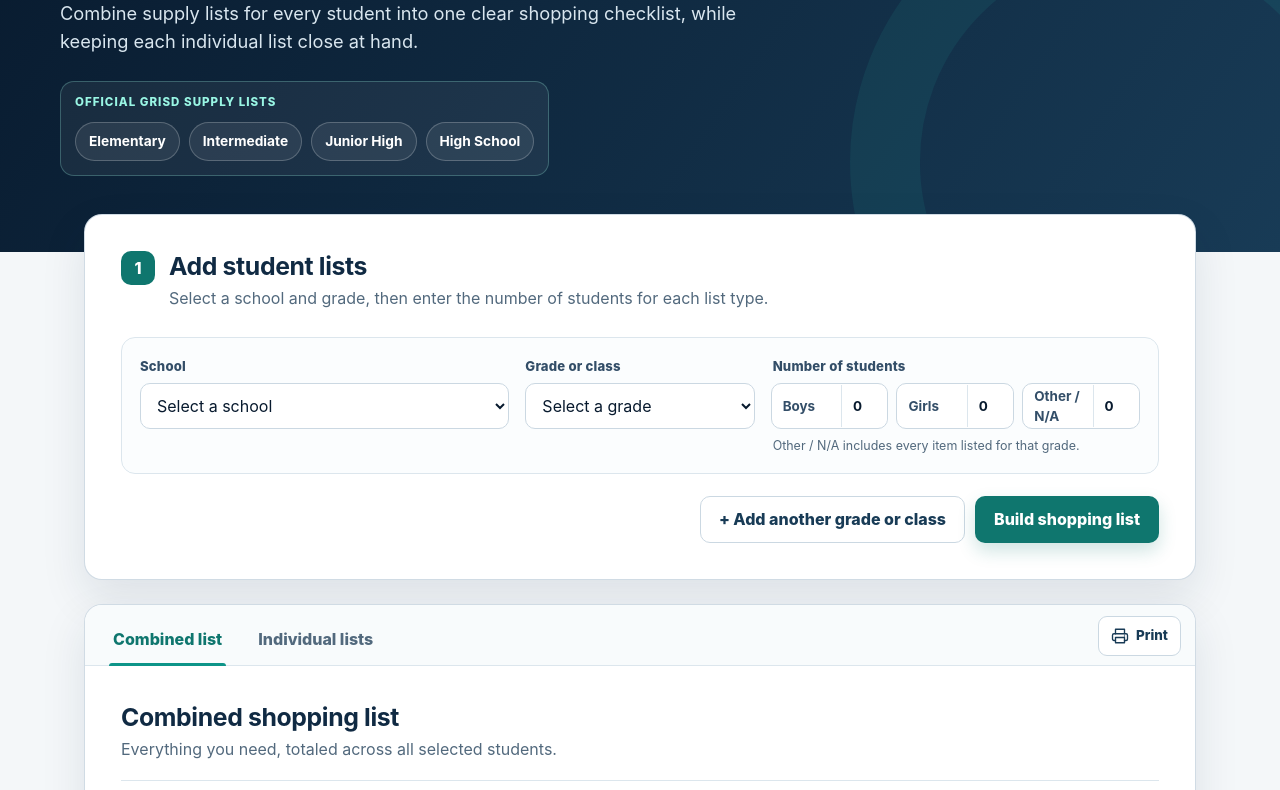
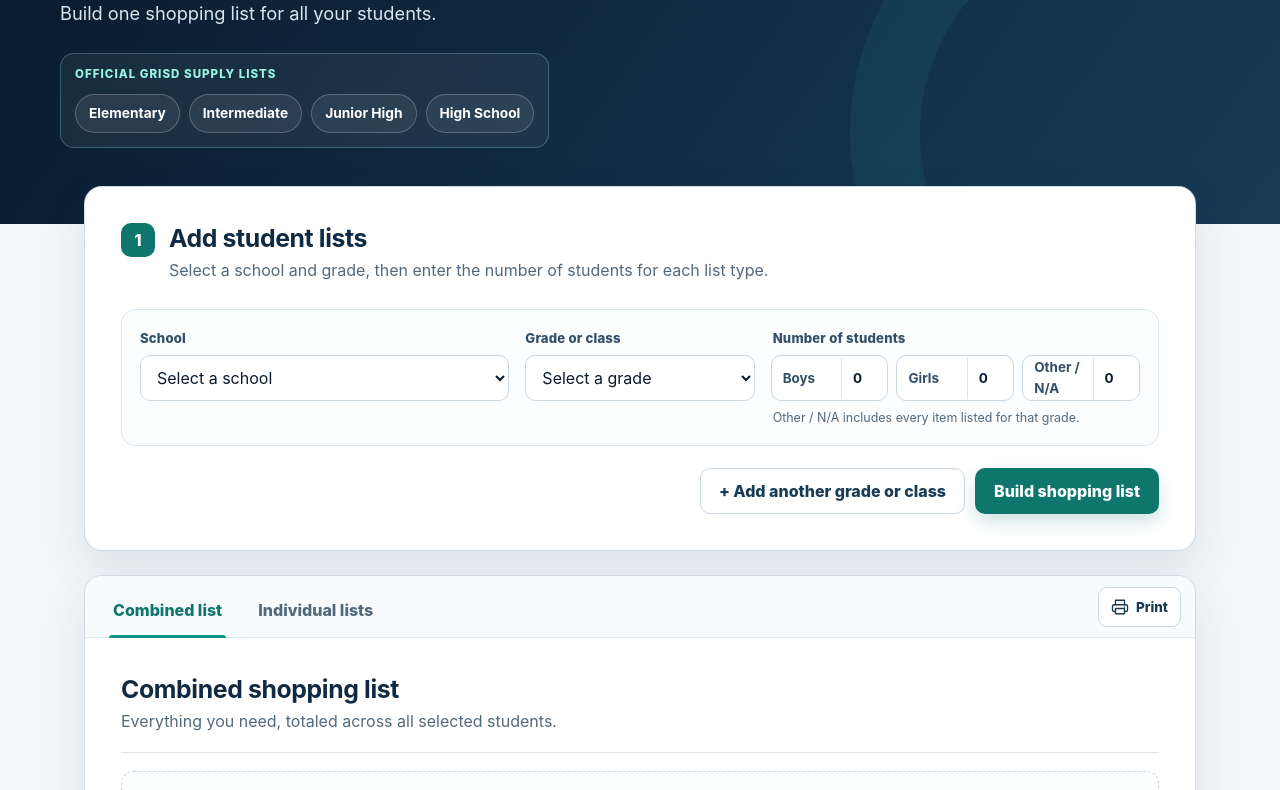
Before and after one commit to unmotivatedgene/SchoolSupplies, a plain HTML site: page index.html in a window 1280 px wide. Shown: the part 167-957 px from the top of the page. Drawn offline with Linux system fonts and the light colour scheme.

Commit message:
Refine header description

```diff
--- a/index.html
+++ b/index.html
@@ -2180,7 +2180,7 @@
         <div class="headerInner">
             <p class="eyebrow">2026–2027 School Year</p>
             <h1>School Supply List Builder</h1>
-            <p class="headerIntro">Combine supply lists for every student into one clear shopping checklist, while keeping each individual list close at hand.</p>
+            <p class="headerIntro">Build one shopping list for all your students.</p>
             <div class="sourceLinksGroup">
                 <span class="sourceLinksLabel">Official GRISD supply lists</span>
                 <nav class="sourceLinks" aria-label="Official GRISD school supply lists">
```
